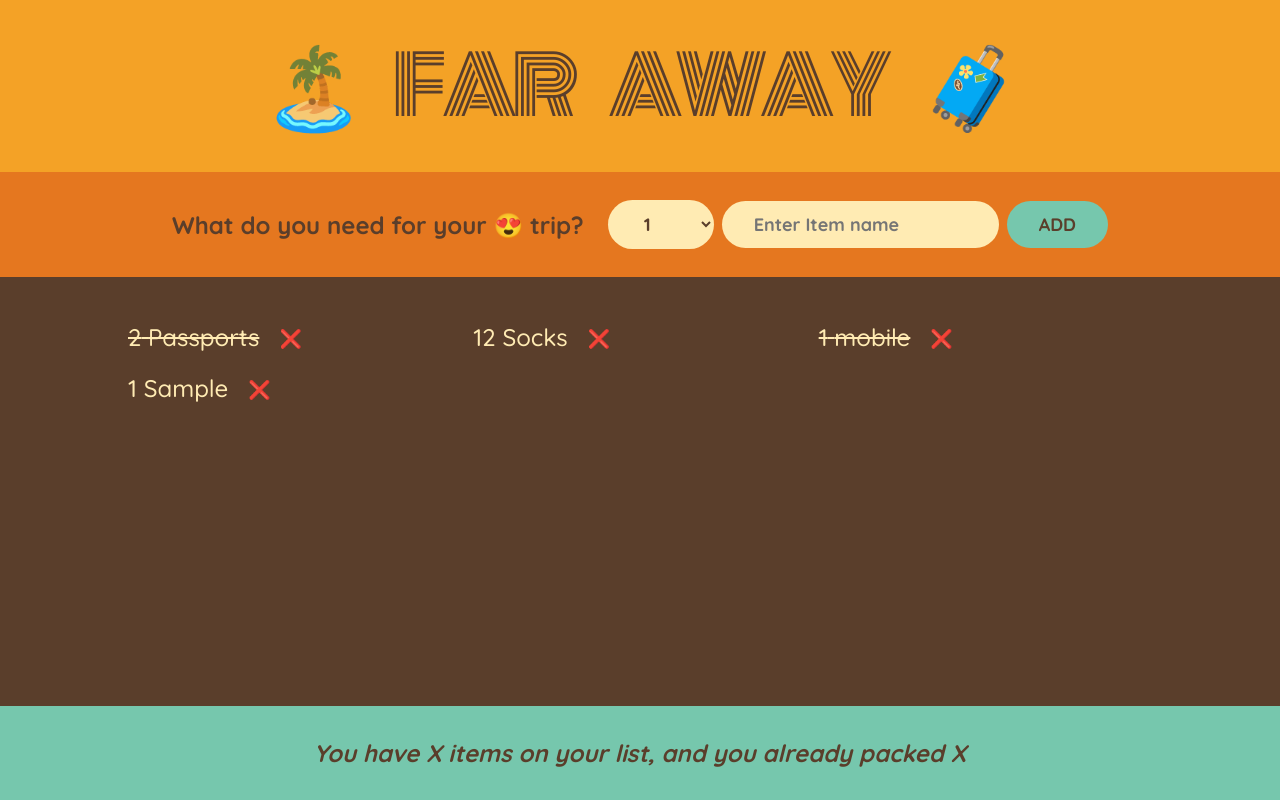
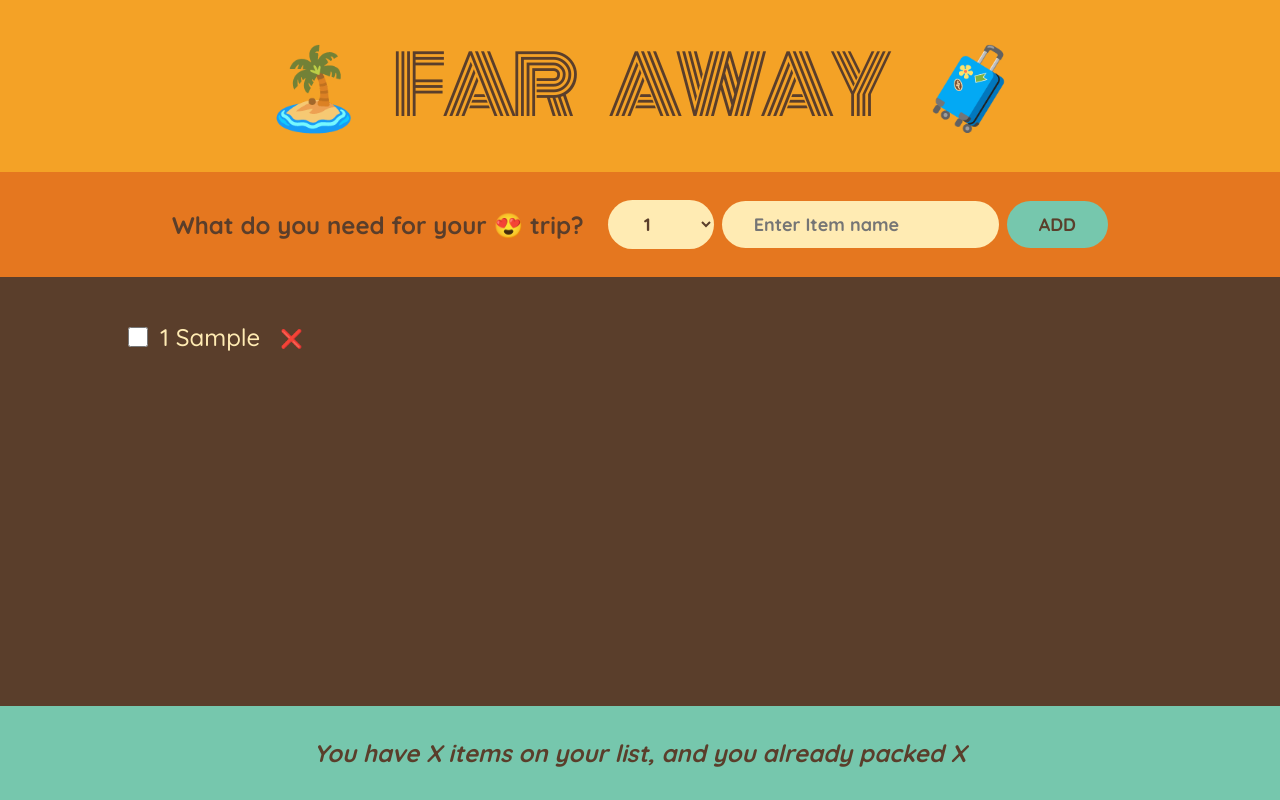
Before and after one commit to Bharat-Dua/travel-list, a React (Create React App) app: page / in a window 1280 px wide. Both pictures are taken after typing "Sample" into the empty fields and a click on the button "ADD". Built offline with nearby package versions, Linux system fonts and the light colour scheme.

Commit message:
mark as done items

```diff
--- a/src/App.js
+++ b/src/App.js
@@ -1,11 +1,11 @@
 import { useState } from "react";
 import "./index.css";
 
-const initialItems = [
-  { id: 1, description: "Passports", quantity: 2, packed: true },
-  { id: 2, description: "Socks", quantity: 12, packed: false },
-  { id: 3, description: "mobile", quantity: 1, packed: true },
-];
+// const initialItems = [
+//   { id: 1, description: "Passports", quantity: 2, packed: true },
+//   { id: 2, description: "Socks", quantity: 12, packed: false },
+//   { id: 3, description: "mobile", quantity: 1, packed: true },
+// ];
 
 function Logo() {
   return <h1>🏝️ Far Away 🧳</h1>;
@@ -47,12 +47,17 @@
     </form>
   );
 }
-function PackingList({ items, onDeleteItem }) {
+function PackingList({ items, onDeleteItem, onToggleItem }) {
   return (
     <div className="list">
       <ul>
         {items.map((item) => (
-          <Item item={item} key={item.id} onDeleteItem={onDeleteItem} />
+          <Item
+            item={item}
+            key={item.id}
+            onDeleteItem={onDeleteItem}
+            onToggleItem={onToggleItem}
+          />
         ))}
       </ul>
     </div>
@@ -66,9 +71,14 @@
   );
 }
 
-function Item({ item, onDeleteItem }) {
+function Item({ item, onDeleteItem, onToggleItem }) {
   return (
     <li>
+      <input
+        type="checkbox"
+        checked={item.packed}
+        onChange={() => onToggleItem(item.id)}
+      />
       <span style={item.packed ? { textDecoration: "line-through" } : {}}>
         {item.quantity} {item.description}
       </span>
@@ -78,7 +88,7 @@
 }
 
 function App() {
-  const [items, setItems] = useState(initialItems);
+  const [items, setItems] = useState([]);
   function handleAddItems(item) {
     setItems((prevItems) => {
       return [...prevItems, item];
@@ -88,11 +98,23 @@
   function handleDeleteItem(id) {
     setItems((items) => items.filter((item) => item.id !== id));
   }
+
+  function handleToggleItem(id) {
+    setItems((items) =>
+      items.map((item) =>
+        item.id === id ? { ...item, packed: !item.packed } : item
+      )
+    );
+  }
   return (
     <div className="app">
       <Logo />
       <Form onAddItems={handleAddItems} />
-      <PackingList items={items} onDeleteItem={handleDeleteItem} />
+      <PackingList
+        items={items}
+        onDeleteItem={handleDeleteItem}
+        onToggleItem={handleToggleItem}
+      />
       <Stats />
     </div>
   );
```
